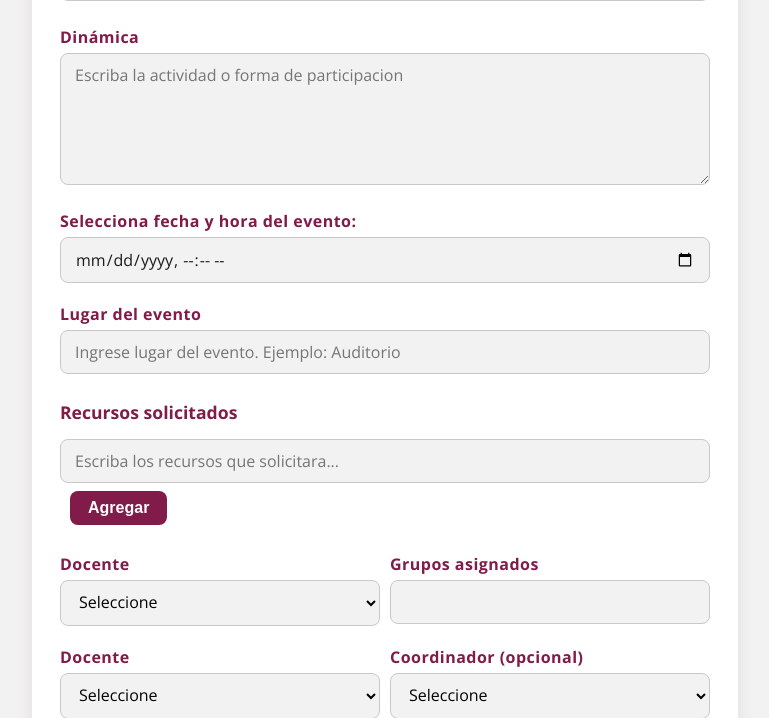
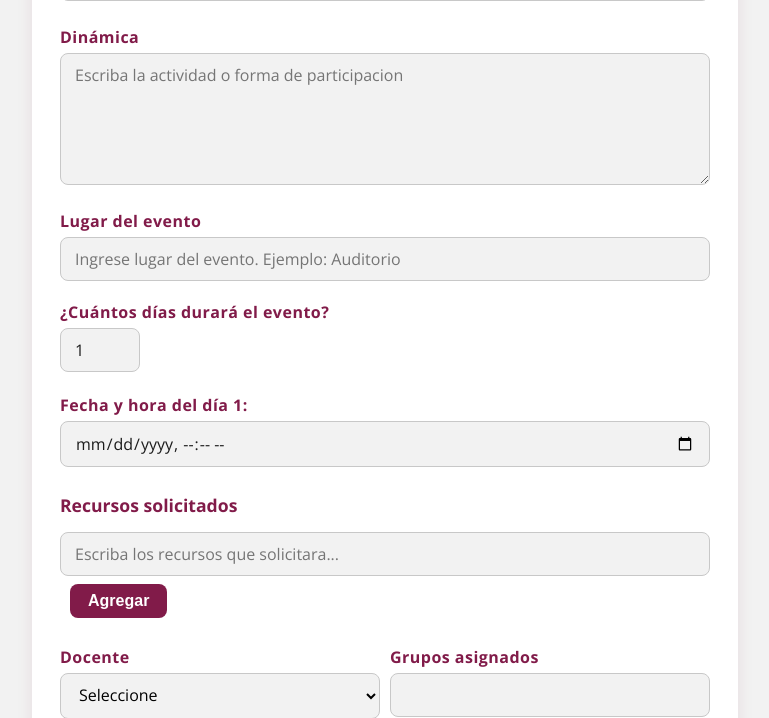
Before and after one commit to AxelLangle/SIGEA, a Flask app: page /registrar_evento in a window 1280 px wide. Shown: the part 982-1700 px from the top of the page, without its empty margins (255-1024 px from the left). Run offline with Flask 3, Linux system fonts and the light colour scheme.

Commit message:
Se agrego una funcion para detectar los dias de duracion de eventos y deplegar ese numero de inputs datetime-local

```diff
--- a/Backend/templates/registrar_eventos.html
+++ b/Backend/templates/registrar_eventos.html
@@ -105,6 +105,27 @@
       outline: none;
       background: #fff;
     }
+
+    input[type="number"] {
+      width: 100px;
+      padding: 10px 14px;
+      margin-top: 5px;
+      box-sizing: border-box;
+      border: 1.5px solid #C8C8C8;
+      border-radius: 8px;
+      font-size: 1rem;
+      background: var(--gris-claro);
+      font-family: 'Open Sans', Arial, sans-serif;
+      margin-bottom: 8px;
+      color: var(--negro);
+    }
+
+    input[type="number"]:focus {
+      border-color: var(--guinda);
+      outline: none;
+      background: #fff;
+    }
+
     .button-group {
       display: flex;
       justify-content: center;
@@ -231,11 +252,12 @@
     <label for="dinamica">Dinámica</label>
     <textarea id="dinamica" name="dinamica" rows="5" placeholder= "Escriba la actividad o forma de participacion"></textarea>
 
-    <label for="fecha-hora">Selecciona fecha y hora del evento:</label>
-    <input type="datetime-local" id="fecha-hora" name="fecha-hora">
-
     <label for="lugar">Lugar del evento</label>
     <input type="text" id="lugar" name="lugar" placeholder="Ingrese lugar del evento. Ejemplo: Auditorio">
+
+    <label for="num-dias">¿Cuántos días durará el evento?</label>
+    <input type="number" id="num-dias" name="num-dias" min="1" max="30" value="1" style="width: 80px; margin-bottom: 12px;">
+    <div id="fechas-dias"></div>
 
     <!--Inicio lista editable-->
     <div class="main-container" style="box-shadow:none; padding:0; margin:0;">
@@ -371,6 +393,46 @@
       agregarElemento();
     }
   });
+
+  <!-- Script para manejar la creación de fechas dinámicas -->
+  // Generar inputs datetime-local según el número de días
+  function generarInputsFechas() {
+    const numDias = parseInt(document.getElementById("num-dias").value) || 1;
+    const contenedor = document.getElementById("fechas-dias");
+    contenedor.innerHTML = "";
+    for (let i = 1; i <= numDias; i++) {
+      const label = document.createElement("label");
+      label.setAttribute("for", "fecha-dia-" + i);
+      label.style.display = "block";
+      label.style.marginTop = "10px";
+      label.style.fontWeight = "700";
+      label.style.color = "var(--guinda)";
+      label.textContent = `Fecha y hora del día ${i}:`;
+
+      const input = document.createElement("input");
+      input.type = "datetime-local";
+      input.id = "fecha-dia-" + i;
+      input.name = "fecha-dia-" + i;
+      input.style.width = "100%";
+      input.style.padding = "10px 14px";
+      input.style.marginTop = "5px";
+      input.style.boxSizing = "border-box";
+      input.style.border = "1.5px solid #C8C8C8";
+      input.style.borderRadius = "8px";
+      input.style.fontSize = "1rem";
+      input.style.background = "var(--gris-claro)";
+      input.style.fontFamily = "'Open Sans', Arial, sans-serif";
+      input.style.marginBottom = "8px";
+      input.style.color = "var(--negro)";
+
+      contenedor.appendChild(label);
+      contenedor.appendChild(input);
+    }
+  }
+
+  // Inicializa y escucha cambios
+  document.getElementById("num-dias").addEventListener("input", generarInputsFechas);
+  window.addEventListener("DOMContentLoaded", generarInputsFechas);
 </script>
 </body>
 </html>
```
